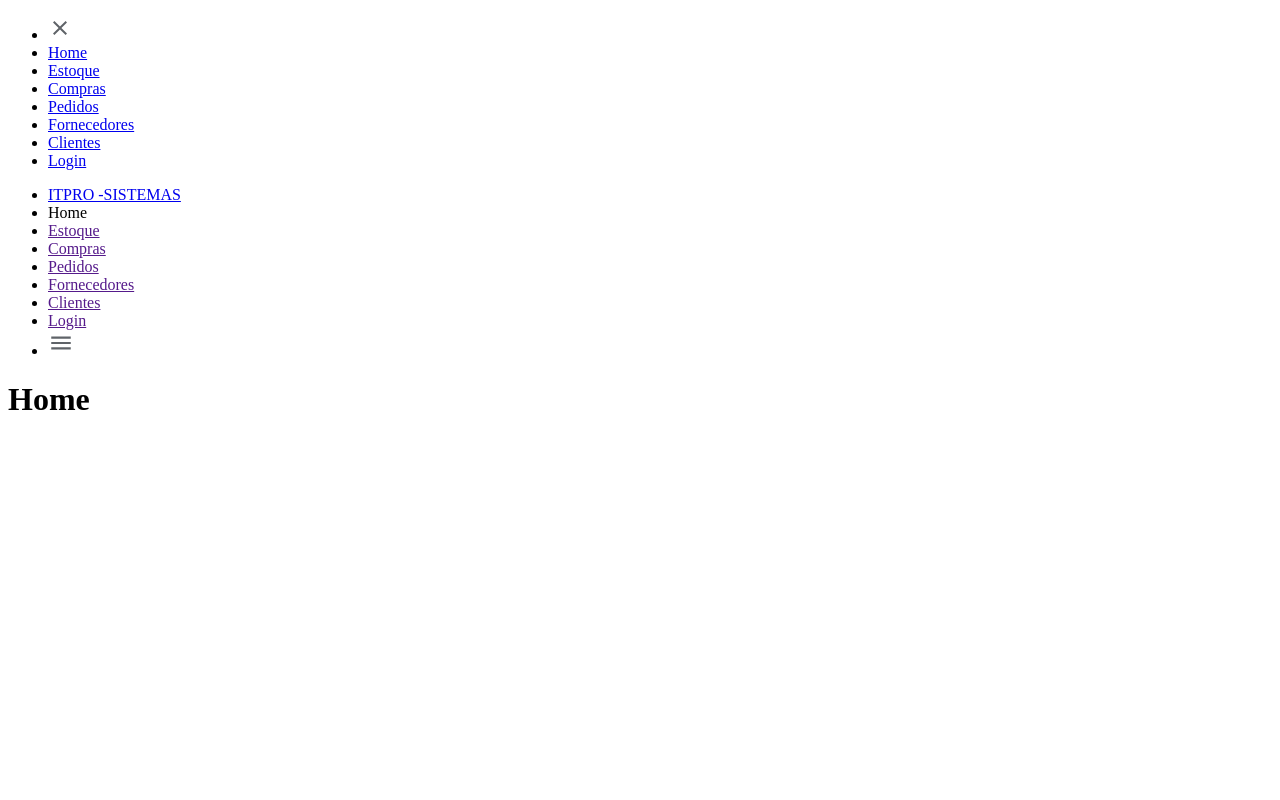
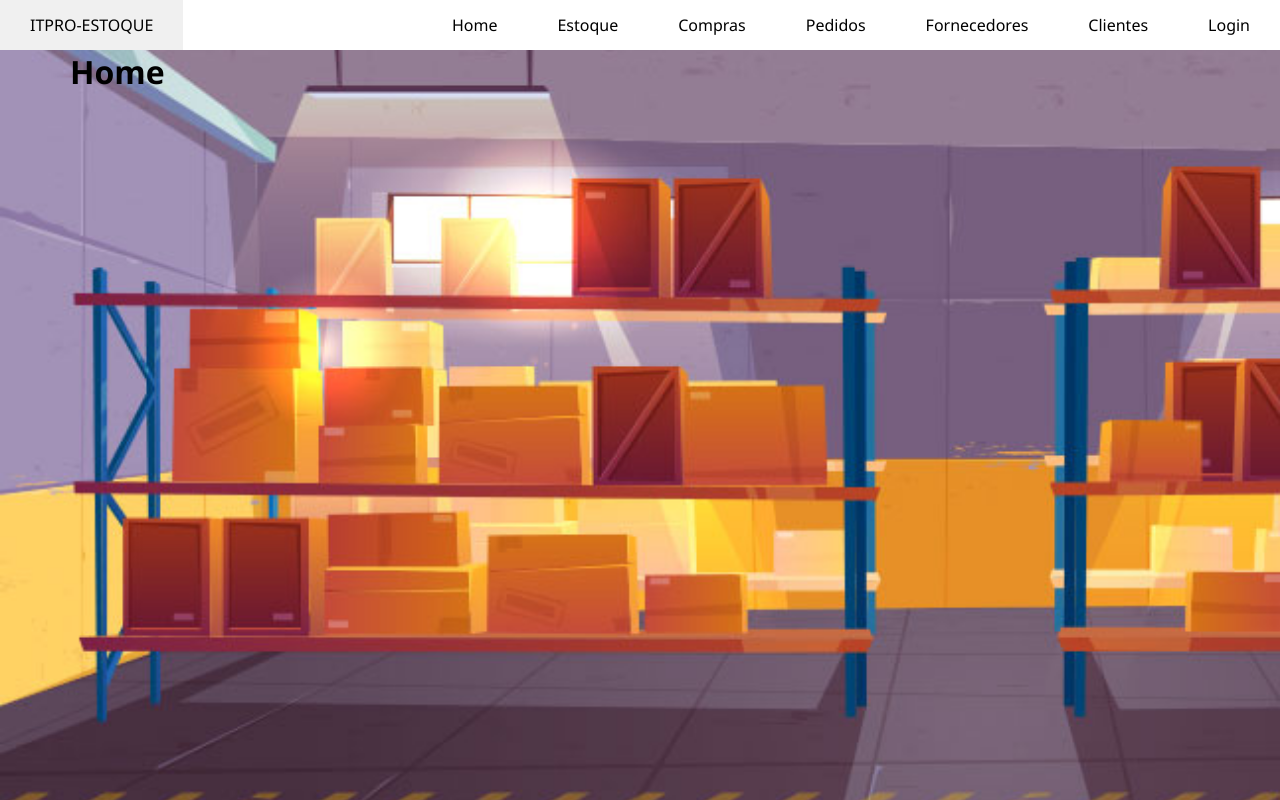
Before and after one commit to douglasinforj/estoque-fabricio, a Django app: page / in a window 1280 px wide. Run offline with Django 5.2, Linux system fonts and the light colour scheme.

Commit message:
Estilizando base.html com css, adicionando script para menu colapse(hamburguer) com responsividade

```diff
--- a/estoque_fab_app/templates/estoque_fab_app/base.html
+++ b/estoque_fab_app/templates/estoque_fab_app/base.html
@@ -11,7 +11,7 @@
 <body>
     <nav>
         <ul class="sidebar">
-            <li onclick=""><a href="#"><svg xmlns="http://www.w3.org/2000/svg" height="24px" viewBox="0 -960 960 960" width="24px" fill="#5f6368"><path d="m256-200-56-56 224-224-224-224 56-56 224 224 224-224 56 56-224 224 224 224-56 56-224-224-224 224Z"/></svg></a></li>
+            <li onclick="hideSidebar()"><a href="#"><svg xmlns="http://www.w3.org/2000/svg" height="24px" viewBox="0 -960 960 960" width="24px" fill="#5f6368"><path d="m256-200-56-56 224-224-224-224 56-56 224 224 224-224 56 56-224 224 224 224-56 56-224-224-224 224Z"/></svg></a></li>
             <li><a href="#">Home</a></li>
             <li><a href="#">Estoque</a></li>
             <li><a href="#">Compras</a></li>
@@ -22,15 +22,15 @@
         </ul>
 
         <ul>
-            <li><a href="#">ITPRO -SISTEMAS</a></li>
-            <li class="hideOnMobile"><a href=""></a>Home</li>
+            <li class="logo"><a href="#">ITPRO-ESTOQUE</a></li>
+            <li class="hideOnMobile"><a href="">Home</a></li>
             <li class="hideOnMobile"><a href="">Estoque</a></li>
             <li class="hideOnMobile"><a href="">Compras</a></li>
             <li class="hideOnMobile"><a href="">Pedidos</a></li>
             <li class="hideOnMobile"><a href="">Fornecedores</a></li>
             <li class="hideOnMobile"><a href="">Clientes</a></li>
             <li class="hideOnMobile"><a href="">Login</a></li>
-            <li class="menu-button"  onclick=""><a href="#"><svg xmlns="http://www.w3.org/2000/svg" height="26px" viewBox="0 -960 960 960" width="26px" fill="#5f6368"><path d="M120-240v-80h720v80H120Zm0-200v-80h720v80H120Zm0-200v-80h720v80H120Z"/></svg></a></li>
+            <li class="menu-button"  onclick="showSidebar()"><a href="#"><svg xmlns="http://www.w3.org/2000/svg" height="26px" viewBox="0 -960 960 960" width="26px" fill="#5f6368"><path d="M120-240v-80h720v80H120Zm0-200v-80h720v80H120Zm0-200v-80h720v80H120Z"/></svg></a></li>
         </ul>
 
     </nav>
@@ -42,5 +42,7 @@
         {% endblock %}
     </div>
 
+    <script src="{% static 'js/scripts.js' %}"></script>
+
 </body>
 </html>
--- a/estoque_fab_app/templates/estoque_fab_app/home.html
+++ b/estoque_fab_app/templates/estoque_fab_app/home.html
@@ -4,6 +4,10 @@
 
 {% block content %}
 
-<h1>Home</h1>
+<div class="container">
+    <h1>Home</h1>
+
+</div>
+
 
 {% endblock %}
--- a/static/css/styles.css
+++ b/static/css/styles.css
@@ -0,0 +1,103 @@
+*{
+    margin: 0 ;
+    padding: 0;
+}
+
+body{
+    min-height: 100vh;
+    background-image: url("../image/fundo_estoque2.png");
+    background-size: cover;
+    background-repeat: no-repeat;
+    background-position: center;
+    font-family: 'Segoe UI', Tahoma, Geneva, Verdana, sans-serif;
+}
+nav{
+    background-color: white;
+    box-sizing: 3px 3px 5px rgba(0,0,0,0.1);
+}
+nav ul{
+    width: 100%;
+    list-style: none;
+    display: flex;
+    justify-content: flex-end;
+    align-items: center;
+}
+nav li{
+    height: 50px;
+}
+
+nav a{
+    height: 100%;
+    padding: 0 30px;
+    text-decoration: none;
+    display: flex;
+    align-items: center;
+    color: black;
+}
+nav a:hover{
+    background-color: #f0f0f0;
+}
+
+nav li:first-child{
+    margin-right: auto;
+}
+
+
+.sidebar{
+    position:  fixed;
+    top: 0;
+    right: 0;
+    height: 100vh;
+    width: 250px;
+    z-index: 999;
+    /*background-color: white;*/
+    box-shadow: -10 0 10px rgba(0, 0, 0, 0.1);
+
+    /*Tratando o conteudo do sidebar*/
+    display: none;               /*Depois vamos usar o none para esconder a sidebar quando adicionarmos o icone*/
+    flex-direction: column;
+    align-items: flex-start;
+    justify-content: flex-start;
+
+    background-color: rgba(255, 255, 255, 0.2);   /*transparencia, desabilitar o backgroud de cima*/
+    backdrop-filter: blur(10px);
+}
+
+.sidebar li{
+    width: 100%;
+}
+.sidebar a {
+    width: 100%;
+}
+
+
+/*esconder o menu hmburgue quando a pagina estiver grande*/
+.menu-button{
+    display: none;
+}
+
+
+/* Responsividade da pagina */
+
+@media(max-width: 800px){
+    .hideOnMobile{
+        display: none;
+    }
+    /*mostra o menu ja colapsado*/
+    .menu-button{
+        display: block;
+    }
+}
+
+@media(max-width: 400px){
+    .sidebar{
+        width: 100%;
+    }
+}
+
+
+.container {
+    max-width: 1140px;
+    margin: 0 auto;
+    padding: 0 15px;
+}
--- /dev/null
+++ b/static/js/scripts.js
@@ -0,0 +1,8 @@
+function showSidebar(){
+    const sidebar = document.querySelector('.sidebar')     //queryselector  para css
+    sidebar.style.display = 'flex'
+}
+function hideSidebar(){
+    const sidebar = document.querySelector('.sidebar')
+    sidebar.style.display = 'none'
+}
```
Also changed, not shown: static/image/fundo_estoque.png (added), static/image/fundo_estoque2.png (added).
